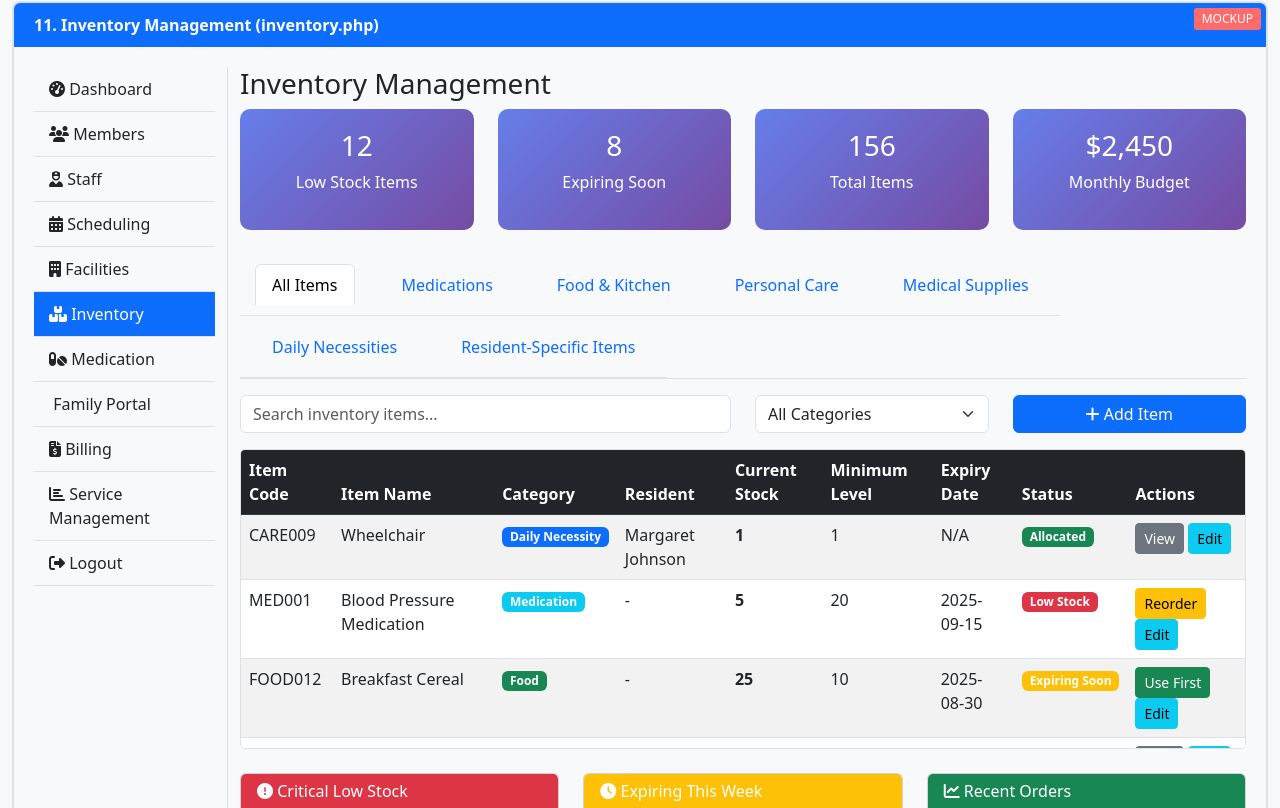
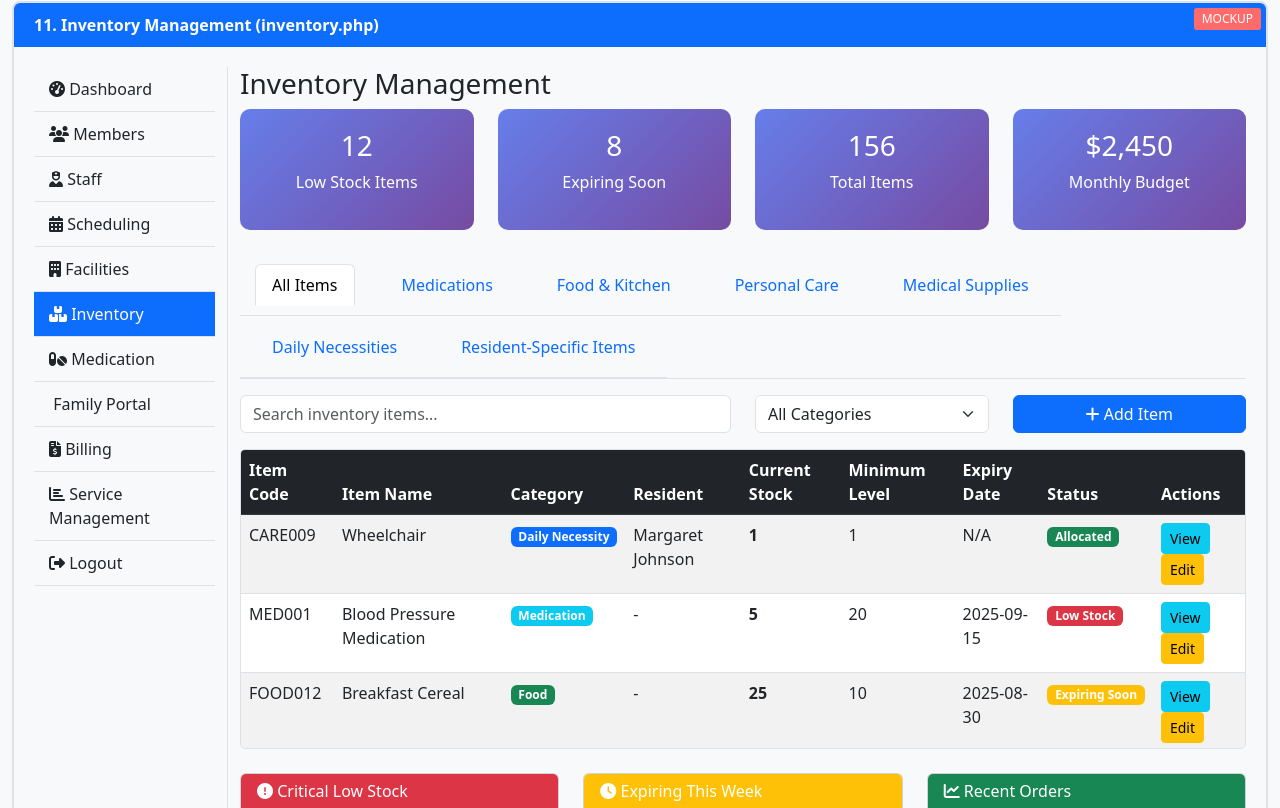
Before and after one commit to SMrMilliM/framework, a plain HTML site: page inventory.html in a window 1280 px wide. Shown: the part 87-895 px from the top of the page. Drawn offline with nearby package versions, Linux system fonts and the light colour scheme.

Commit message:
Add files via upload

```diff
--- a/inventory.html
+++ b/inventory.html
@@ -158,8 +158,8 @@
                                         <td>N/A</td>
                                         <td><span class="badge bg-success">Allocated</span></td>
                                         <td>
-                                            <button class="btn btn-sm btn-secondary">View</button>
-                                            <button class="btn btn-sm btn-info">Edit</button>
+                                            <button class="btn btn-sm btn-info">View</button>
+                                            <button class="btn btn-sm btn-warning">Edit</button>
                                         </td>
                                     </tr>
                                     <tr>
@@ -172,8 +172,8 @@
                                         <td>2025-09-15</td>
                                         <td><span class="badge bg-danger">Low Stock</span></td>
                                         <td>
-                                            <button class="btn btn-sm btn-warning">Reorder</button>
-                                            <button class="btn btn-sm btn-info">Edit</button>
+                                            <button class="btn btn-sm btn-info">View</button>
+                                            <button class="btn btn-sm btn-warning">Edit</button>
                                         </td>
                                     </tr>
                                     <tr>
@@ -186,8 +186,8 @@
                                         <td>2025-08-30</td>
                                         <td><span class="badge bg-warning">Expiring Soon</span></td>
                                         <td>
-                                            <button class="btn btn-sm btn-success">Use First</button>
-                                            <button class="btn btn-sm btn-info">Edit</button>
+                                            <button class="btn btn-sm btn-info">View</button>
+                                            <button class="btn btn-sm btn-warning">Edit</button>
                                         </td>
                                     </tr>
                                     <tr>
@@ -200,8 +200,8 @@
                                         <td>N/A</td>
                                         <td><span class="badge bg-success">In Stock</span></td>
                                         <td>
-                                            <button class="btn btn-sm btn-secondary">View</button>
-                                            <button class="btn btn-sm btn-info">Edit</button>
+                                            <button class="btn btn-sm btn-info">View</button>
+                                            <button class="btn btn-sm btn-warning">Edit</button>
                                         </td>
                                     </tr>
                                     <tr>
@@ -214,8 +214,8 @@
                                         <td>N/A</td>
                                         <td><span class="badge bg-danger">Out of Stock</span></td>
                                         <td>
-                                            <button class="btn btn-sm btn-danger">Urgent Order</button>
-                                            <button class="btn btn-sm btn-info">Edit</button>
+                                            <button class="btn btn-sm btn-info">View</button>
+                                            <button class="btn btn-sm btn-warning">Edit</button>
                                         </td>
                                     </tr>
                                 </tbody>
```
Also changed, not shown: billing.html (+8 -2 lines), facility_management.html (+4 -4 lines).
